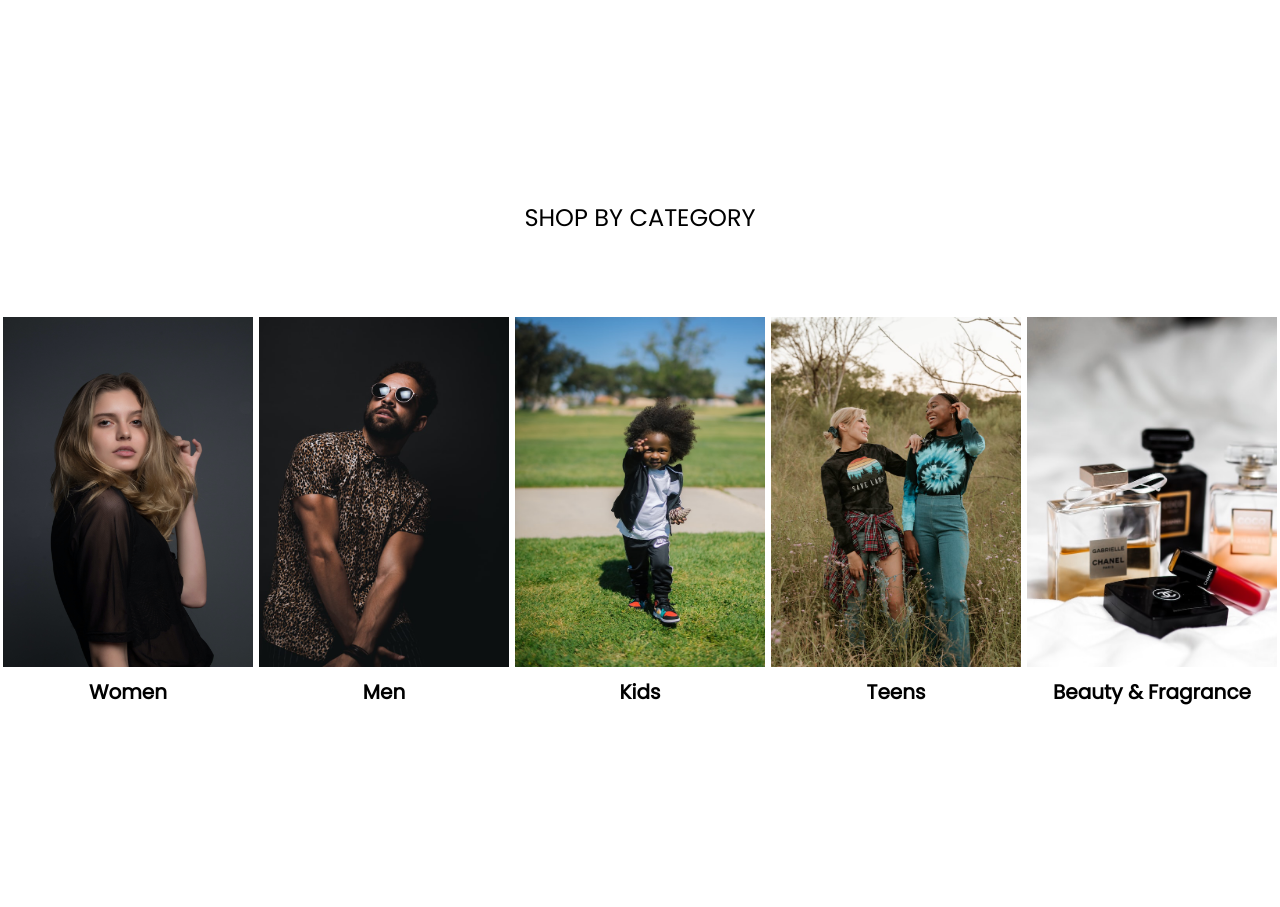
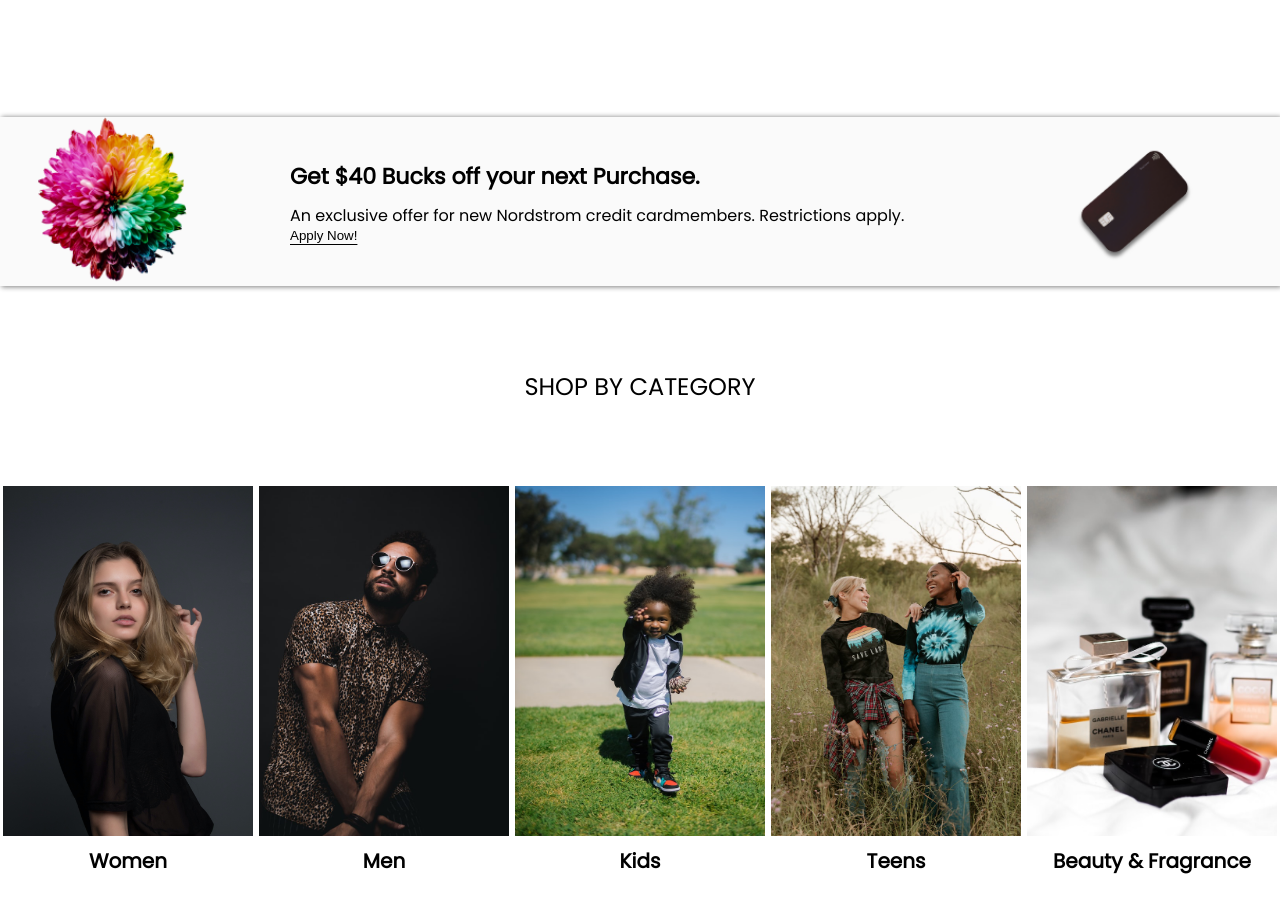
Before and after one commit to mjthedev/e-commerce-webapp, a React (Create React App) app: page / in a window 1280 px wide. Shown: the part 960-1867 px from the top of the page. Built offline with nearby package versions, Linux system fonts and the light colour scheme.

Commit message:
added files

```diff
--- a/src/components/Container.jsx
+++ b/src/components/Container.jsx
@@ -12,6 +12,7 @@ import hispanicheritage from '../img/hispanicheritage.jpg';
 import heritage_1 from '../img/heritage-1.jpg';
 import heritage_2 from '../img/heritage-2.jpg';
 import Banner from './banners/bannerX/section/banner';
+import BannerCreditCard from './banners/bannerCreditCard/section/bannerCreditCard';
 
 
 const Container = () => {
@@ -29,6 +30,9 @@ const Container = () => {
         </div>
         <div className="container--div"></div>
     </div>
+
+
+    <BannerCreditCard/>
 
         <div className="container--header">SHOP BY CATEGORY</div>
         <div className="container--two">
```
Also changed, not shown: src/css/header.css (line endings or trailing spaces).
